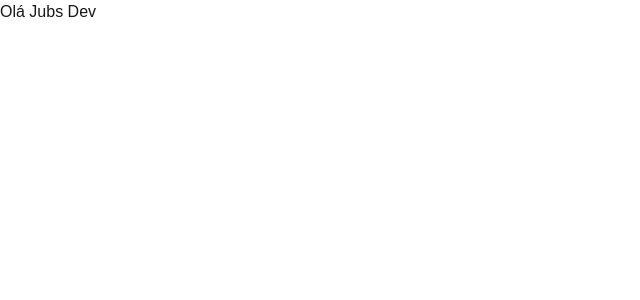
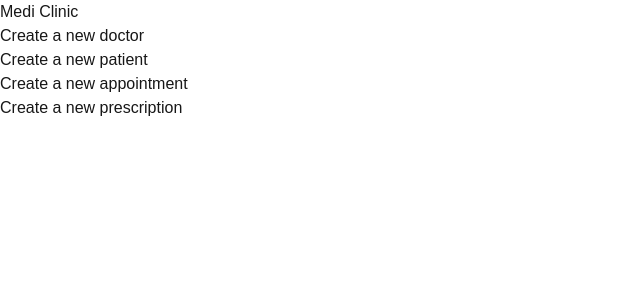
Before and after one commit to JubesMaci/Clinica-Medica, a Next.js app in the folder my-app/: page /home in a window 1280 px wide. Shown: the top 300 px of the page, without its empty margins (0-640 px from the left). Built offline with nearby package versions, Linux system fonts and the light colour scheme.

Commit message:
feat: map the structure of routes for simple testing

```diff
--- /dev/null
+++ b/my-app/src/app/appointment/create/page.tsx
@@ -0,0 +1,9 @@
+import React from "react";
+
+export default function AppointmentCreate (){
+    return(
+        <>
+            <h1>Create Appointment Page</h1>
+        </>
+    )
+}
--- /dev/null
+++ b/my-app/src/app/doctor/create/page.tsx
@@ -0,0 +1,9 @@
+import React from "react";
+
+export default function DoctorCreate (){
+    return(
+        <>
+            <h1>Create Doctor Page</h1>
+        </>
+    )
+}
--- a/my-app/src/app/home/page.tsx
+++ b/my-app/src/app/home/page.tsx
@@ -1,11 +1,22 @@
 import React from "react";
+import Link from "next/link";
 
 export default function Home(){
 
     return(
     <>
 
-     <h1>Olá Jubs Dev</h1>
+     <h1>Medi Clinic</h1>
+     <div>
+        <Link href="/doctor/create">Create a new doctor</Link>
+        <br />
+        <Link href="/patient/create">Create a new patient</Link>
+        <br />
+        <Link href="/appointment/create">Create a new appointment</Link>
+        <br />
+        <Link href="/prescription/create">Create a new prescription</Link>
+
+     </div>
 
     </>)
 }
--- /dev/null
+++ b/my-app/src/app/patient/create/page.tsx
@@ -0,0 +1,9 @@
+import React from "react";
+
+export default function PatientCreate (){
+    return(
+        <>
+            <h1>Create Patient Page</h1>
+        </>
+    )
+}
--- /dev/null
+++ b/my-app/src/app/prescription/create/page.tsx
@@ -0,0 +1,9 @@
+import React from "react";
+
+export default function PrescriptionCreate (){
+    return(
+        <>
+            <h1>Create Prescription Page</h1>
+        </>
+    )
+}
```
